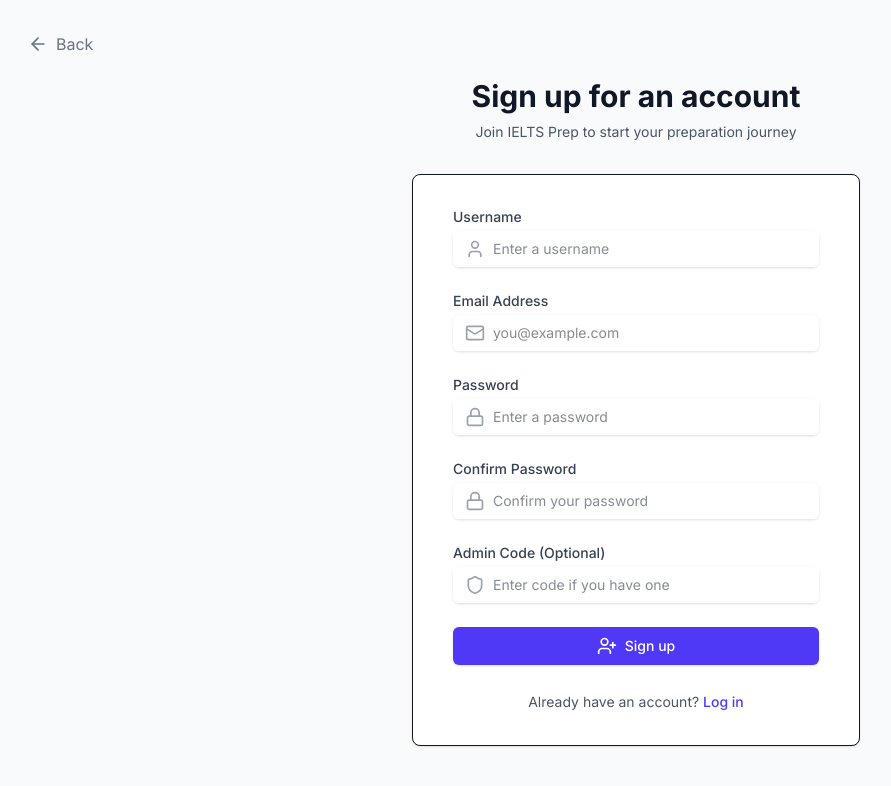
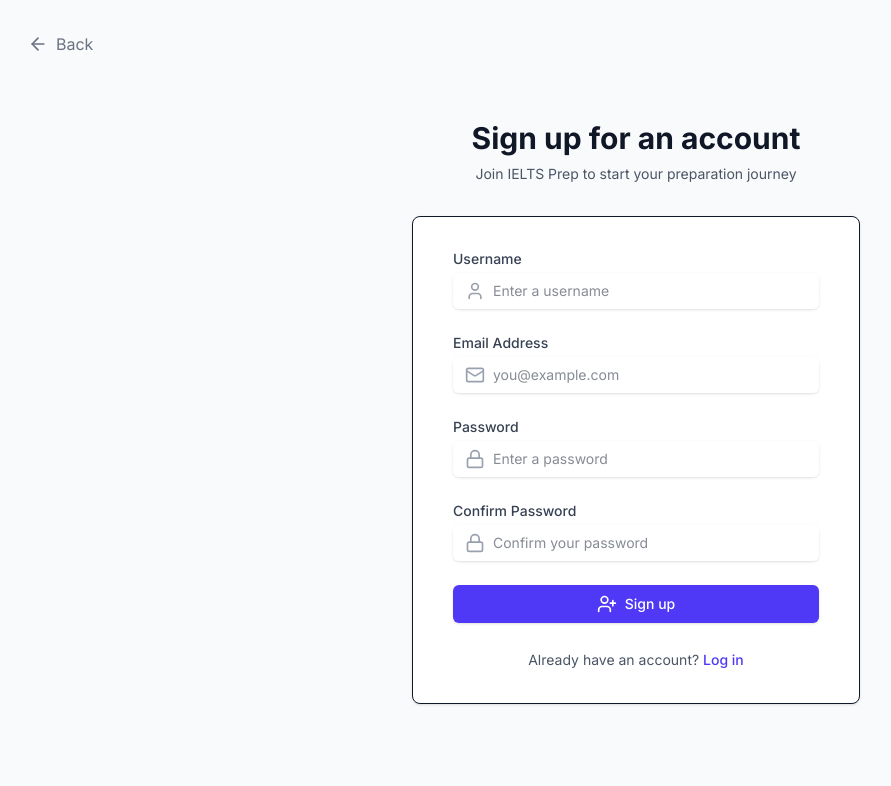
Before and after one commit to ThanhHuynh05/IELTS-Prep, a React (Vite) app in the folder frontend/: page /register in a window 1280 px wide. Shown: the top 786 px of the page, without its empty margins (4-895 px from the left). Built offline with nearby package versions, Linux system fonts and the light colour scheme.

Commit message:
feat(auth): remove admin code field from registration

```diff
--- a/frontend/src/pages/Register.jsx
+++ b/frontend/src/pages/Register.jsx
@@ -8,7 +8,6 @@
   const [email, setEmail] = useState('');
   const [password, setPassword] = useState('');
   const [confirmPassword, setConfirmPassword] = useState('');
-  const [adminCode, setAdminCode] = useState('');
   const [error, setError] = useState('');
   const [isRegistering, setIsRegistering] = useState(false);
 
@@ -24,7 +23,6 @@
 
     const trimmedUsername = username.trim();
     const trimmedEmail = email.trim();
-    const trimmedAdminCode = adminCode.trim();
 
     if (!trimmedUsername || !trimmedEmail || !password) {
       setError('All required fields must be filled');
@@ -44,7 +42,7 @@
     setIsRegistering(true);
 
     try {
-      const result = await register(trimmedUsername, trimmedEmail, password, trimmedAdminCode);
+      const result = await register(trimmedUsername, trimmedEmail, password, '');
       if (result.success) {
         navigate('/dashboard');
       } else {
@@ -185,26 +183,6 @@
             </div>
 
             <div>
-              <label htmlFor="adminCode" className="block text-sm font-medium text-gray-700 dark:text-gray-300">
-                Admin Code (Optional)
-              </label>
-              <div className="mt-1 relative rounded-md shadow-sm">
-                <div className="absolute inset-y-0 left-0 pl-3 flex items-center pointer-events-none">
-                  <Shield className="h-5 w-5 text-gray-400" />
-                </div>
-                <input
-                  id="adminCode"
-                  name="adminCode"
-                  type="text"
-                  className="block w-full pl-10 sm:text-sm border-gray-300 dark:border-gray-700 rounded-md bg-white dark:bg-gray-800 text-gray-900 dark:text-white focus:ring-indigo-500 focus:border-indigo-500 py-2 transition-colors"
-                  placeholder="Enter code if you have one"
-                  value={adminCode}
-                  onChange={(e) => setAdminCode(e.target.value)}
-                />
-              </div>
-            </div>
-
-            <div>
               <button
                 type="submit"
                 disabled={isRegistering}
```
